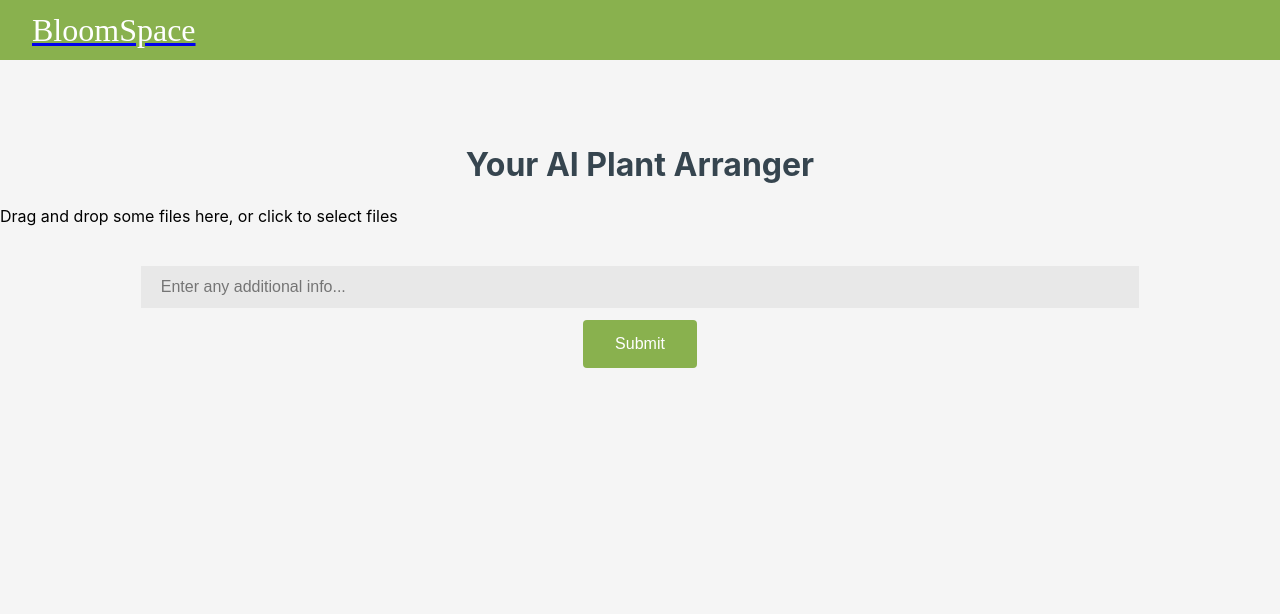
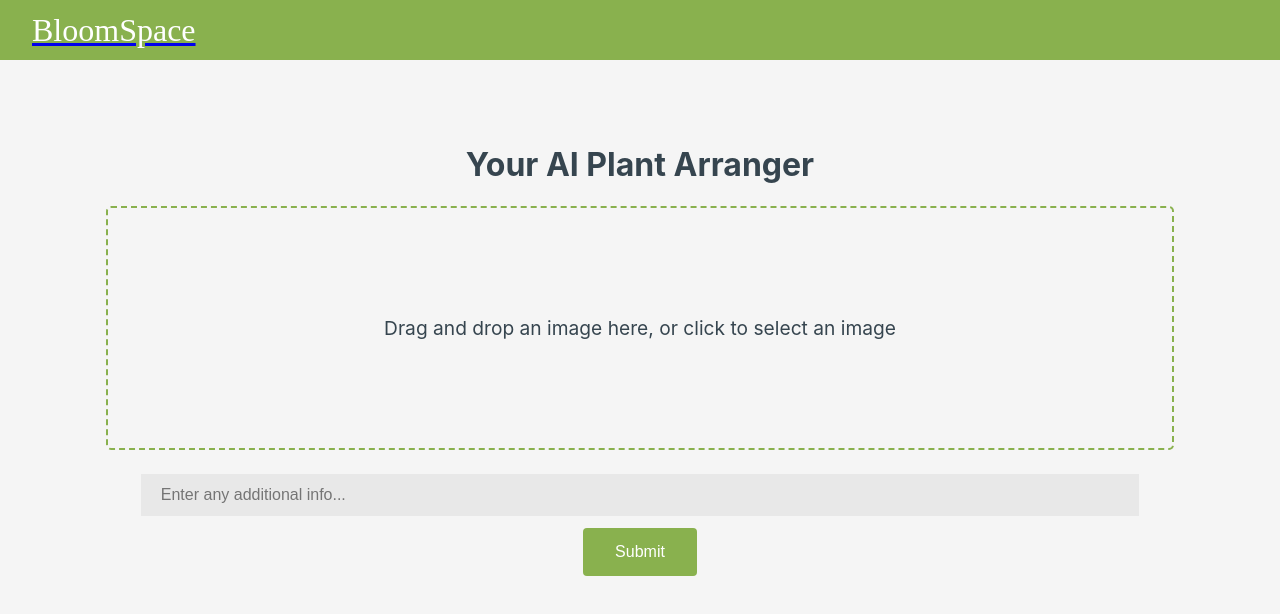
Before and after one commit to jackcdavey/BloomSpace, a Next.js app: page / in a window 1280 px wide. Shown: the top 614 px of the page. Built offline with nearby package versions, Linux system fonts and the light colour scheme.

Commit message:
Image handling updates

```diff
--- a/src/dropzone.module.css
+++ b/src/dropzone.module.css
@@ -1,5 +1,3 @@
-/* styles/Dropzone.module.css */
-
 .dropzone {
     border: 2px dashed #89b14e;
     border-radius: 5px;
@@ -25,3 +23,8 @@
     font-size: 1.5em;
     color: #36454F;
 }
+
+.previewImage {
+    max-width: 100%;
+    max-height: 100%;
+}
--- a/src/imageHandler.jsx
+++ b/src/imageHandler.jsx
@@ -1,61 +1,33 @@
-import React, { useCallback } from 'react';
+import React, { useCallback, useState } from 'react';
 import { useDropzone } from 'react-dropzone';
 import axios from 'axios';
+import styles from './dropzone.module.css';
 
 const API_BASE_URL = 'https://48f7-2600-1700-5454-1640-6915-7909-b4ee-bfa4.ngrok-free.app';
 
-const ImageHandler = () => {
-    const onDrop = useCallback(async (acceptedFiles) => {
-        try {
-            const file = acceptedFiles[0];
-            const formData = new FormData();
-            formData.append('image', file);
+const ImageHandler = ({ onFileDrop, onSubmit }) => {
+    const [selectedImage, setSelectedImage] = useState(null);
+    const [file, setFile] = useState(null);
 
-            // Send request to the generate-prompt endpoint
-            const responsePrompt = await axios.post(`${API_BASE_URL}/generate-prompt`, formData, {
-                headers: {
-                    'Content-Type': 'multipart/form-data',
-                },
-            });
-
-            // Send request to the Google Vision API endpoint
-            const responseGoogleVision = await axios.post(`${API_BASE_URL}/api/google-vision`, formData, {
-                headers: {
-                    'Content-Type': 'multipart/form-data',
-                },
-            });
-
-            // Send request to the Stable Diffusion WebUI endpoint
-            const responseStableDiffusion = await axios.post(`${API_BASE_URL}/api/stable-diffusion`, formData, {
-                headers: {
-                    'Content-Type': 'multipart/form-data',
-                },
-            });
-
-            // Send request to the color-info endpoint
-            const responseColorInfo = await axios.post(`${API_BASE_URL}/api/color-info`, formData, {
-                headers: {
-                    'Content-Type': 'multipart/form-data',
-                },
-            });
-
-            // Use the responses
-            console.log(responsePrompt.data.result);
-            console.log(responseGoogleVision.data.result);
-            console.log(responseStableDiffusion.data.result);
-            console.log(responseColorInfo.data);
-
-        } catch (error) {
-            console.error(error);
-        }
-    }, []);
+    const onDrop = useCallback((acceptedFiles) => {
+        const droppedFile = acceptedFiles[0];
+        setSelectedImage(URL.createObjectURL(droppedFile)); // Preview the image
+        setFile(droppedFile); // Save the file for later
+        onFileDrop(droppedFile);
+    }, [onFileDrop]);
 
     const { getRootProps, getInputProps } = useDropzone({ onDrop });
 
     return (
-        <div {...getRootProps()}>
-            <input {...getInputProps()} />
-            <p>Drag and drop some files here, or click to select files</p>
+        <div>
+            <div {...getRootProps()} className={styles.dropzone}>
+                <input {...getInputProps()} />
+                {selectedImage ? (
+                    <img src={selectedImage} alt="Preview" className={styles.previewImage} />
+                ) : (
+                    <p>Drag and drop an image here, or click to select an image</p>
+                )}
+            </div>
         </div>
     );
 }
--- a/src/pages/index.js
+++ b/src/pages/index.js
@@ -1,4 +1,3 @@
-
 import { useState } from 'react';
 import { useRouter } from 'next/router';
 import Dropzone from '../imageHandler';
@@ -6,11 +5,55 @@ import Navbar from './components/navbar';
 
 export default function Home() {
   const router = useRouter();
+  const [file, setFile] = useState(null);
   const [userInput, setUserInput] = useState('');
 
-  const handleSubmit = (e) => {
-    e.preventDefault();
-    // TODO: handle image upload
+const handleSubmit = async () => {
+        if (!file) return;
+
+        try {
+            const formData = new FormData();
+            formData.append('image', file);
+
+            // Send request to the generate-prompt endpoint
+            const responsePrompt = await axios.post(`${API_BASE_URL}/generate-prompt`, formData, {
+                headers: {
+                    'Content-Type': 'multipart/form-data',
+                },
+            });
+
+            // Send request to the Google Vision API endpoint
+            const responseGoogleVision = await axios.post(`${API_BASE_URL}/api/google-vision`, formData, {
+                headers: {
+                    'Content-Type': 'multipart/form-data',
+                },
+            });
+
+            // Send request to the Stable Diffusion WebUI endpoint
+            const responseStableDiffusion = await axios.post(`${API_BASE_URL}/api/stable-diffusion`, formData, {
+                headers: {
+                    'Content-Type': 'multipart/form-data',
+                },
+            });
+
+            // Send request to the color-info endpoint
+            const responseColorInfo = await axios.post(`${API_BASE_URL}/api/color-info`, formData, {
+                headers: {
+                    'Content-Type': 'multipart/form-data',
+                },
+            });
+
+            // Use the responses
+            console.log(responsePrompt.data.result);
+            console.log(responseGoogleVision.data.result);
+            console.log(responseStableDiffusion.data.result);
+            console.log(responseColorInfo.data);
+
+        } catch (error) {
+            console.error(error);
+        }
+    console.log(file); // You should see the selected file logged in the console
+
     router.push('/highlight');
   };
 
@@ -18,7 +61,7 @@ export default function Home() {
     <div>
       <Navbar />
       <h1>Your AI Plant Arranger</h1>
-      <Dropzone />
+      <Dropzone onFileDrop={setFile} />
       <form onSubmit={handleSubmit}>
         <input
           type="text"
```
